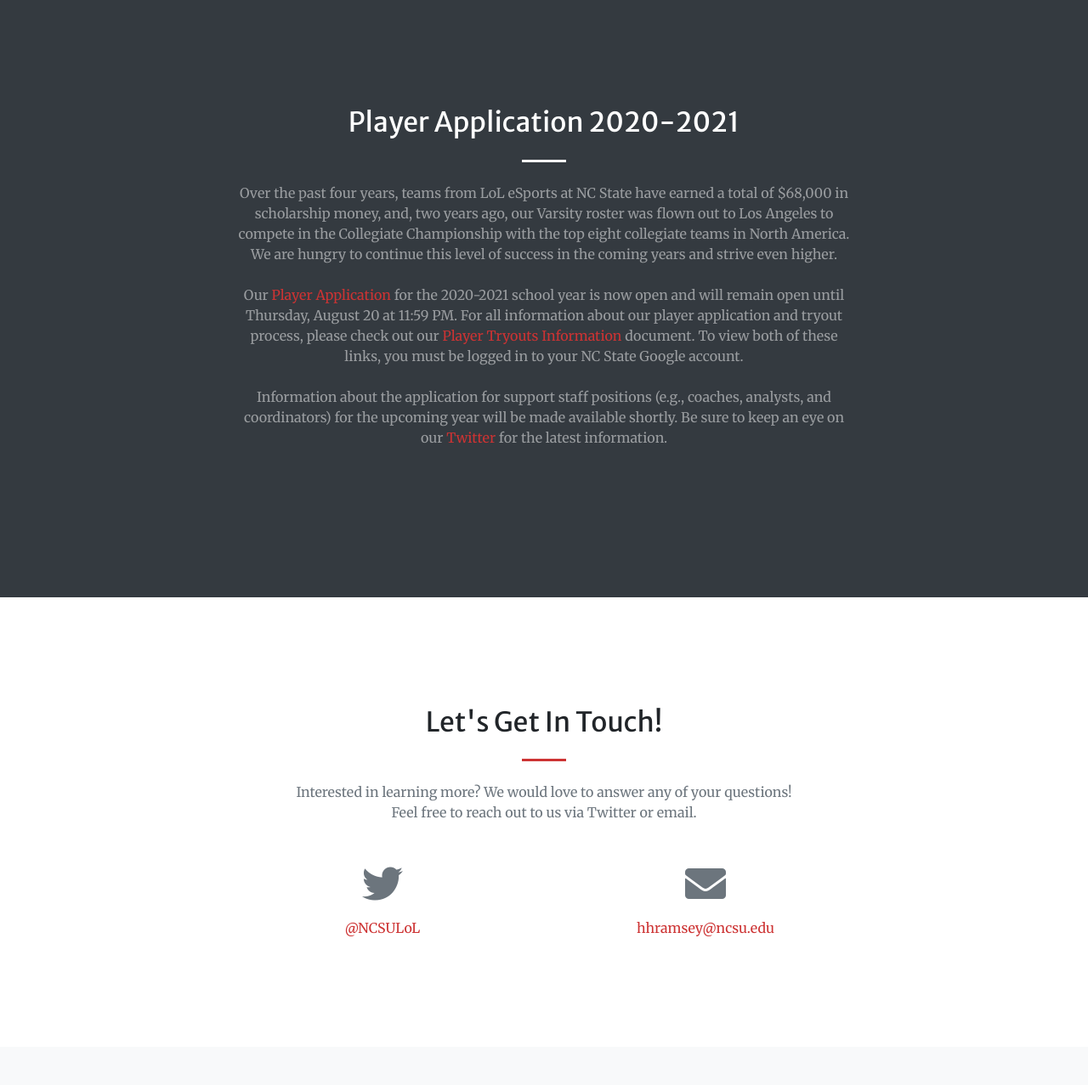
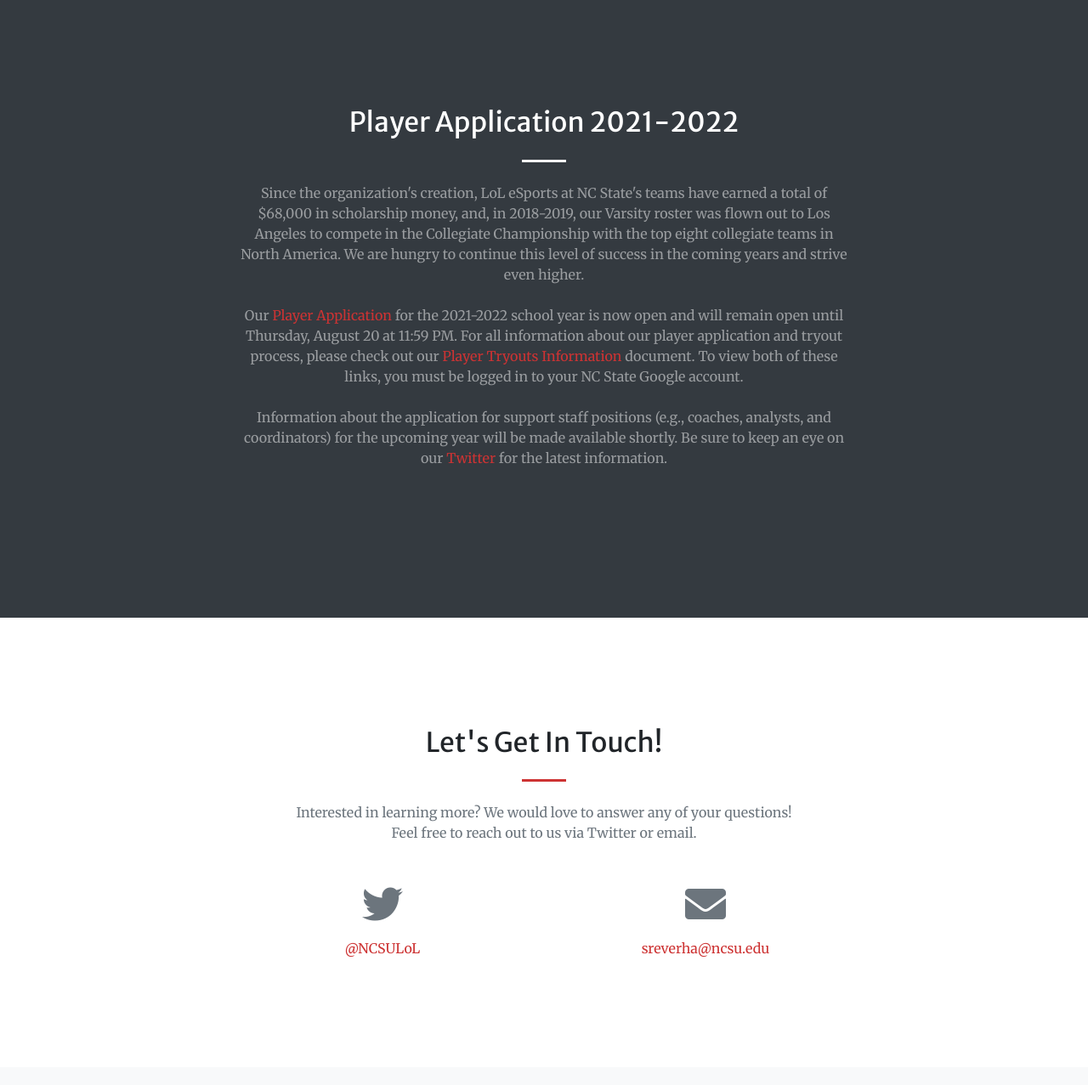
Before and after one commit to sdownhower/sdownhower.github.io, a website with bundled scripts: page index.html in a window 1280 px wide. Shown: the part 1712-2989 px from the top of the page at 85% size. Built offline with nearby package versions, Linux system fonts and the light colour scheme.

Commit message:
Updated 2021-2022 Info

```diff
--- a/index.html
+++ b/index.html
@@ -225,14 +225,14 @@
     <div class="container text-center">
         <div class="row justify-content-center">
             <div class="col-lg-8 text-center">
-              <h2 class="mb-4">Player Application 2020-2021</h2>
+              <h2 class="mb-4">Player Application 2021-2022</h2>
               <hr class="divider light my-4">
-              <p class="text-white-50 mb-4">Over the past four years, teams from LoL eSports at NC State have earned a total of $68,000
-                in scholarship money, and, two years ago, our Varsity roster was flown out to Los Angeles to compete in the Collegiate
+              <p class="text-white-50 mb-4">Since the organization's creation, LoL eSports at NC State's teams have earned a total of $68,000
+                in scholarship money, and, in 2018-2019, our Varsity roster was flown out to Los Angeles to compete in the Collegiate
                 Championship with the top eight collegiate teams in North America. We are hungry to continue this level of success in
                 the coming years and strive even higher.
 
-                <br><br>Our <a href = "https://forms.gle/gACYqspuEoJqPfJA6">Player Application</a> for the 2020-2021 school year is now
+                <br><br>Our <a href = "https://forms.gle/WVRP6owZNEWG75CX8">Player Application</a> for the 2021-2022 school year is now
                  open and will remain open until Thursday, August 20 at 11:59 PM. For all information about our player application and
                  tryout process, please check out
                  our <a href ="https://docs.google.com/document/d/1j1oNjCzcJMDee5V3njlT4Ib34VFHXVGfHLRg393rs1Y/edit?usp=sharing">
@@ -269,7 +269,7 @@
         </div>
         <div class="col-lg-4 mr-auto text-center">
           <i class="fas fa-envelope fa-3x mb-3 text-muted"></i>
-          <a class="d-block" href="mailto:hhramsey@ncsu.edu" target="_blank">hhramsey@ncsu.edu</a>
+          <a class="d-block" href="mailto:sreverha@ncsu.edu" target="_blank">sreverha@ncsu.edu</a>
         </div>
       </div>
     </div>
```
